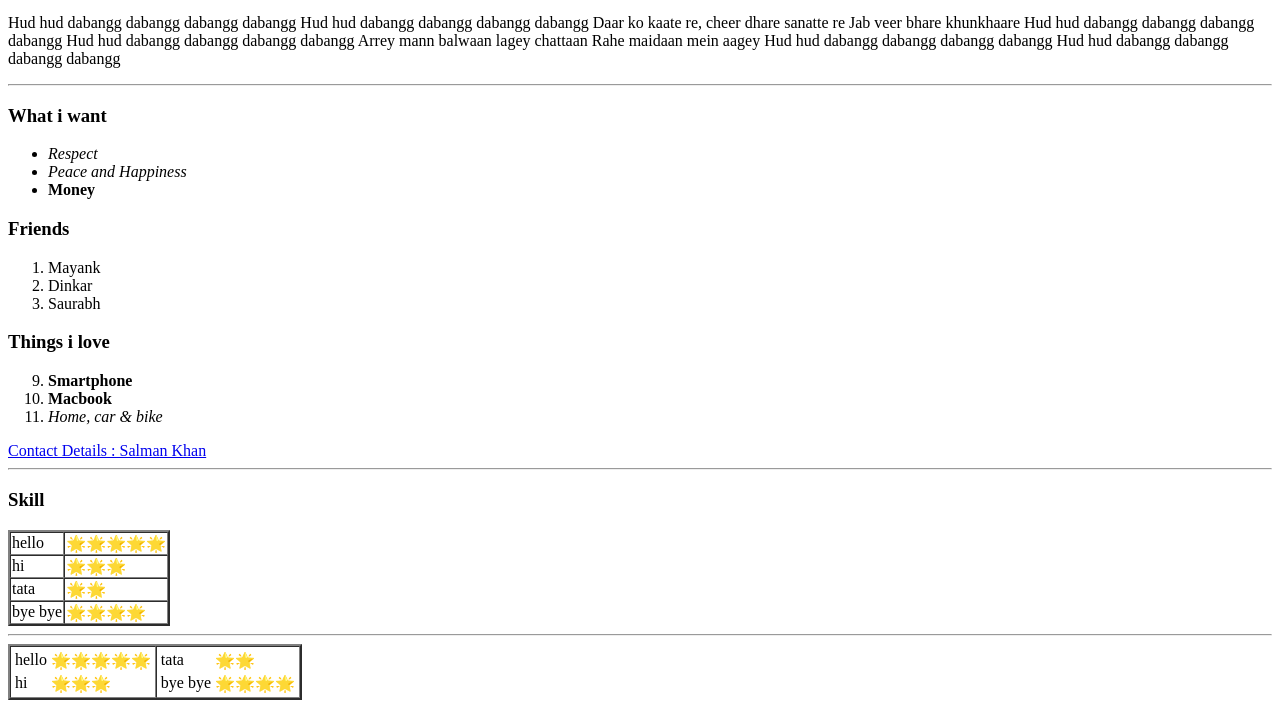
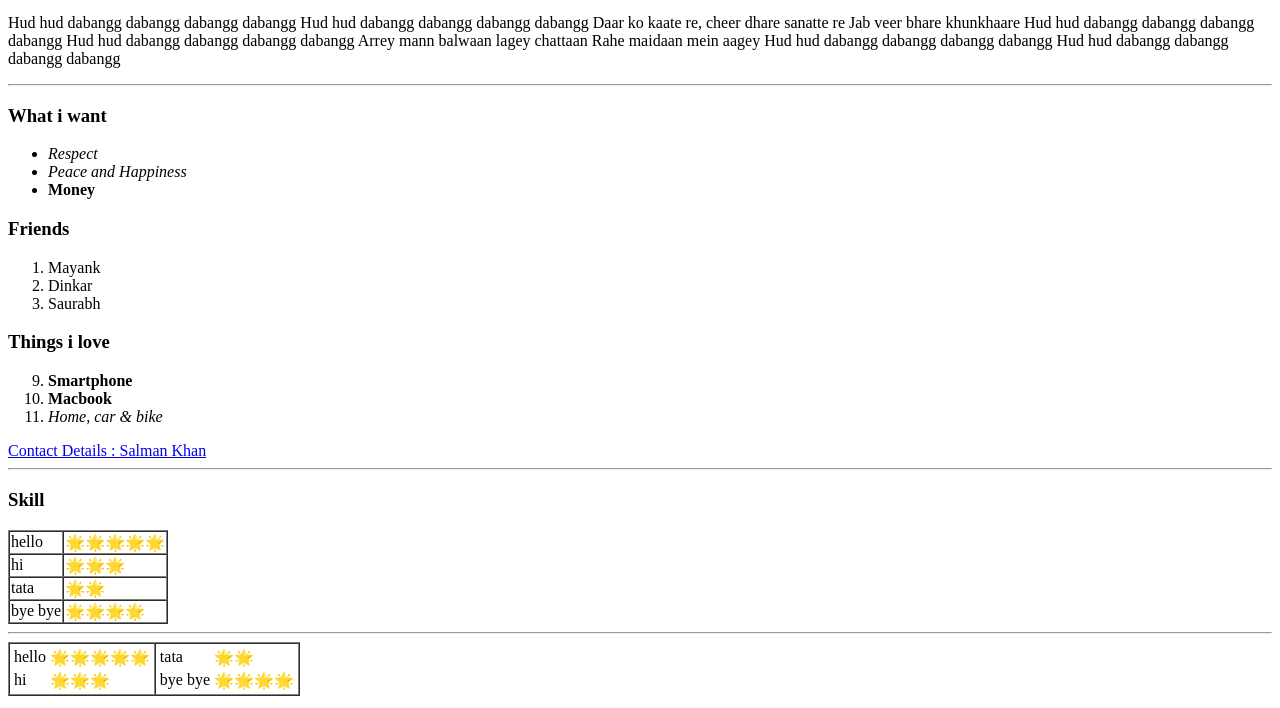
Before and after one commit to darkShooter047/cv, a plain HTML site: page index.html in a window 1280 px wide. Shown: the part 312-1020 px from the top of the page. Drawn offline with Linux system fonts and the light colour scheme.

Commit message:
Add files via upload

```diff
--- a/index.html
+++ b/index.html
@@ -57,7 +57,7 @@
     <hr />
 
     <h3>Skill</h3>
-    <table cellspacing="0" border="2">
+    <table cellspacing="0" border="1">
       <tbody>
         <tr>
           <td>hello</td>
@@ -80,7 +80,7 @@
 
     <hr />
 
-    <table cellspacing="0" border="2">
+    <table cellspacing="0" border="1">
       <tbody>
         <tr>
           <td>
```
